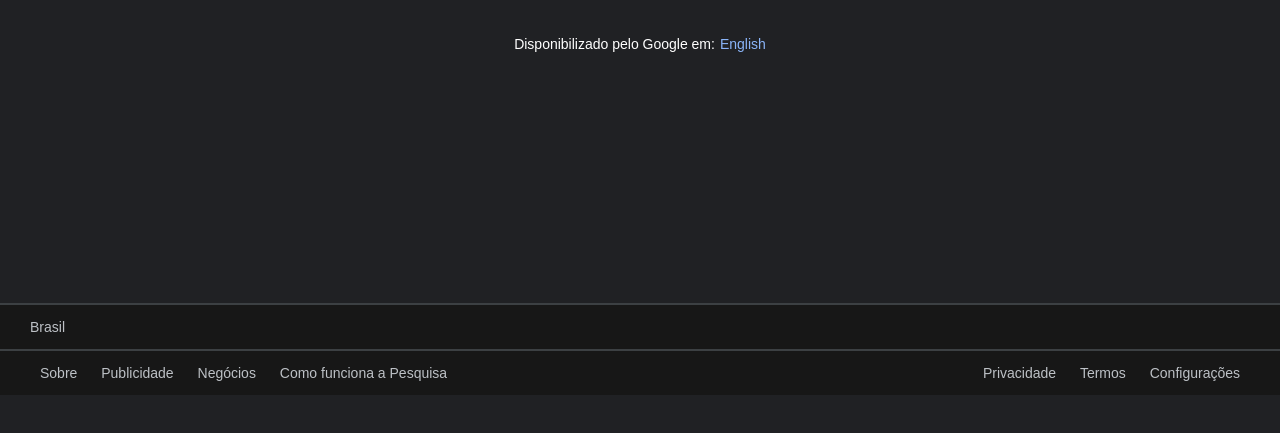
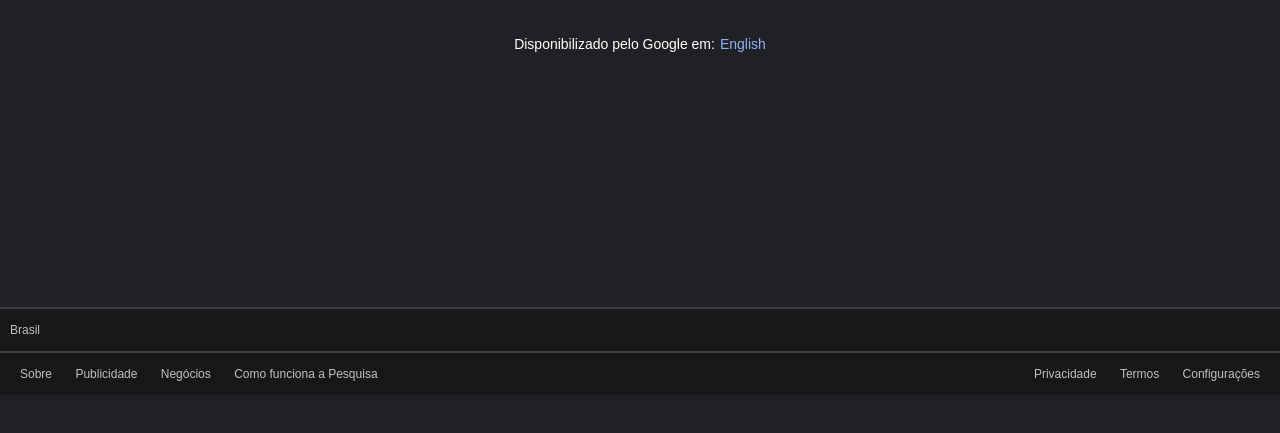
Before and after one commit to Clintonrocha98/google-page, a plain HTML site: page index.html in a window 1280 px wide. Shown: the part 405-838 px from the top of the page. Drawn offline with Linux system fonts and the light colour scheme.

Commit message:
font size and footer padding

```diff
--- a/components/main-rodape.css
+++ b/components/main-rodape.css
@@ -11,9 +11,9 @@
     display: flex;
     flex-wrap: wrap;
     justify-content: space-between;
-    padding: 15px 30px;
+    padding: 15px 10px;
     border-top: 2px solid var(--color-borda-rodape);
-    font-size: 14px;
+    font-size: 12px;
     color: var(--color-fonte-rodape);
 
 }
```
